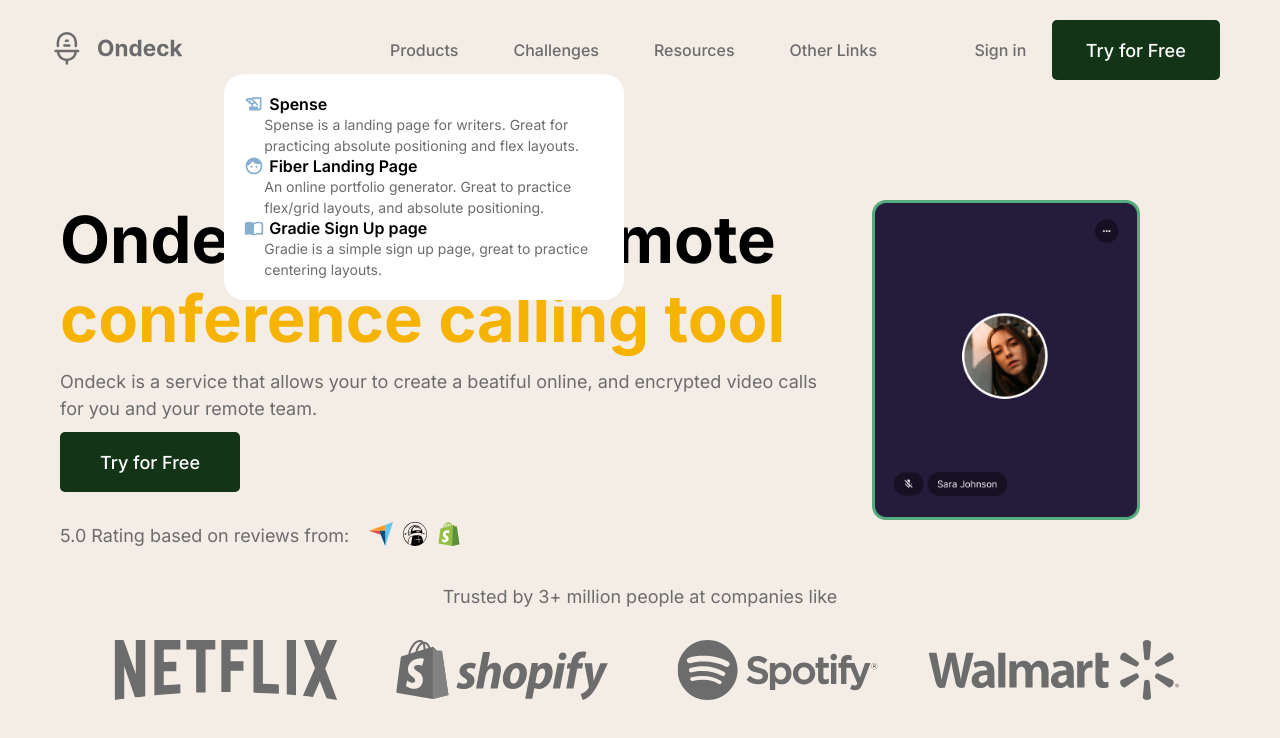
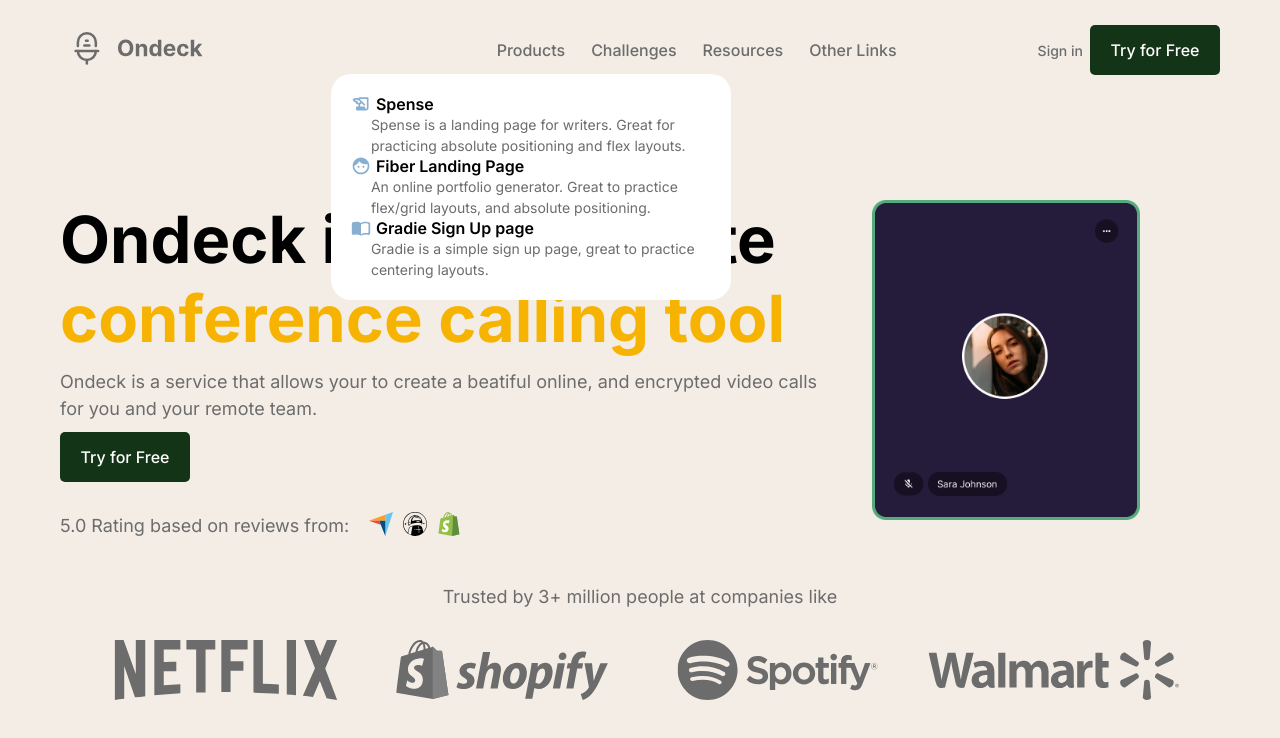
Before and after one commit to Moh0j0jo/ondeck_site, a React (Create React App) app: page / in a window 1280 px wide. Both pictures are taken after a click on the element "Products". Shown: the top 738 px of the page. Built offline with nearby package versions, Linux system fonts and the light colour scheme.

Commit message:
refactor & user interaction on web view

```diff
--- /dev/null
+++ b/src/components/DropdownItems.jsx
@@ -0,0 +1,34 @@
+import SvgComponent from './svgComponent';
+
+
+const DropDownCompItemList = ({ items, className}) => {
+
+
+  return (
+      <div className={className}>
+      {items.map((prop, index) => {
+        return (
+          <div className="product-dropdown-item" key={index}>
+            <div className="product-item-header">
+              <SvgComponent
+                width={20}
+                height={20}
+                url={process.env.PUBLIC_URL + prop.logo}
+              />
+              <a
+                href="http://"
+                target="_blank"
+                rel="noopener noreferrer">
+                {prop.title}
+              </a>
+            </div>
+            <p>{prop.text}</p>
+          </div>
+        )
+      })
+      }
+    </div>
+   );
+}
+
+export default DropDownCompItemList;
--- a/src/components/Navbar.jsx
+++ b/src/components/Navbar.jsx
@@ -1,47 +1,13 @@
-import { useState } from 'react';
+import { useState, useEffect } from 'react';
 import '../styles/Navbar.css'
 import SvgComponent from './svgComponent';
+import DropDownCompItemList from './DropdownItems';
 
 
 const Navbar = () => {
 
   const [isActivedrpd, setDropDownisActive] = useState(false);
   const [isActive, setIsActive] = useState(true);
-  const [isHovered, setHovered] = useState(false);
-
-  let dropdownClick = (e) =>{
-    const elementName = e.currentTarget.id
-
-    if (elementName === 'd0') {
-      setDropDownisActive(!isActivedrpd)
-    }
-  }
-
-  let menubtnClick = (e) =>{
-
-      setIsActive(!isActive);
-
-  }
-
-  const mouseEnter = (e) => {
-    const elementName = e.currentTarget.id
-    const isWebView =  window.innerWidth > 600
-    if(isWebView) {
-      if (elementName === 'd0') {
-        setHovered(true);
-      }
-    }
-  };
-
-
-  const mouseLeave = (e) => {
-    const elementName = e.currentTarget.id
-    if (elementName !== 'd0') {
-      setHovered(false);
-    }
-    console.log(elementName)
-
-  };
 
   const navmenuItems = [
     {
@@ -81,68 +47,89 @@
     }
   ]
 
-  const Navmenu = () => {
+  useEffect(() => {
+    const handleMouseEnter = () => {
+      setDropDownisActive(true);
+    };
+
+    const handleMouseLeave = () => {
+      setDropDownisActive(false);
+    };
+
+    // Attach event listeners when the component mounts
+    const dropdownTrigger = document.getElementById('d0');
+    dropdownTrigger.addEventListener('mouseenter', handleMouseEnter);
+    dropdownTrigger.addEventListener('mouseleave', handleMouseLeave);
+
+    // Cleanup: Remove event listeners when the component unmounts
+    // return () => {
+    //   dropdownTrigger.removeEventListener('mouseenter', handleMouseEnter);
+    //   dropdownTrigger.removeEventListener('mouseleave', handleMouseLeave);
+    // };
+  }, [isActivedrpd]);
+
+
+  let dropdownClick = (e) => {
+    const elementName = e.currentTarget.id
+
+    if (elementName === 'd0') {
+      setDropDownisActive(!isActivedrpd)
+    }
+
+  }
+
+  let menubtnClick = (e) => {
+
+    setIsActive(!isActive);
+
+  }
+
+  const NavMenuItem = ({ navmenuItems }) => {
+
+    let itemClassname = isActivedrpd ? 'product-dropdown active' : 'product-dropdown'
 
     return (
-      <div className={isActive ? "nav-menu" : "nav-menu active"}>
-        {
+
       navmenuItems.map((navItem, index) => {
 
         return (
           <div className="nav-menu-item"
             key={index}
-                id={'d'+index}
+            id={'d' + index}
             onClick={dropdownClick}
-                onMouseEnter={mouseEnter}
-                onMouseLeave={mouseLeave}
+          >
+            <h4>{navItem.label}</h4>
 
-              >
-                {navItem.label}
-                {navItem.dropdownlist.length > 0 && (
-                  <div className={
-                    isActivedrpd || isHovered ? 'product-dropdown active':'product-dropdown'
-                    }
-                  onMouseEnter={mouseEnter}
-                  onMouseLeave={mouseLeave}
-                  >
-                    {navItem.dropdownlist.map((dropdownItem, index) => {
 
-                      return (
-                        <div className="product-dropdown-item" key={index}>
-                          <div className="product-item-header">
-                            <SvgComponent
-                              width={20}
-                              height={20}
-                              url={process.env.PUBLIC_URL + dropdownItem.logo}
+              {(
+                navItem.dropdownlist.length > 0 &&
+                <DropDownCompItemList items={navItem.dropdownlist} className={itemClassname}
                 />
-                            <a
-                              href="http://"
-                              target="_blank"
-                              rel="noopener noreferrer">
-                              {dropdownItem.title}
-                            </a>
-                          </div>
-                          <p>{dropdownItem.text}</p>
+              )}
+
+
+
           </div>
         )
 
-                    })}
-                  </div>
-                )}
-              </div>
+      })
     )
-          })
   }
+
+  const Navmenu = () => {
+    return (
+      <div className={isActive ? "nav-menu" : "nav-menu active"}>
+        <NavMenuItem navmenuItems={navmenuItems} />
         <button
           className='closeBtn'
           onClick={menubtnClick}
         >
         </button>
       </div>
-
     )
 
   }
+
 
   return (
     <div className="navbar">
--- a/src/index.css
+++ b/src/index.css
@@ -8,13 +8,14 @@
 
 
 button {
-  width: 150px;
-  height: 60px;
+  width: 130px;
+  min-width: 100px;
+  height: 50px;
   border-radius: 5px;
   text-align: center;
-  font-size: 19px !important;
   font-weight: 500;
   font-family: var(--font-basic);
+  font-size: minmax(12px, 18px);
   color: var(--drop-down-bg-color);
   background-color: var(--button-active-color);
   position: relative;
--- a/src/styles/App.css
+++ b/src/styles/App.css
@@ -6,10 +6,15 @@
   flex-direction: column;
   align-items: center;
   width: 100%;
-  height: 100dvh;
+  height: 100vh;
   max-width: 1200px;
+  min-width: 375px;
 
 }
 
-@media (min-width: 35em)
-{}
+@media (max-width: 30em)
+{
+  .appwrapper {
+  gap: 50px;
+ }
+}
--- a/src/styles/Home.css
+++ b/src/styles/Home.css
@@ -99,6 +99,7 @@
     width: calc(100vw * 0.38);
   }
 
+
 }
 
 @media (max-width: 25em)
@@ -121,13 +122,6 @@
     font-weight: 500;
   }
 
-  button {
-    width: 120px;
-    height: 45px;
-    font-size: 14px !important;
-    font-weight: 500;
-    margin: 10px;
-  }
 }
 
 @media (min-width: 35em)
@@ -164,13 +158,6 @@
     font-size: 18px;
   }
 
-  button {
-    width: 180px;
-    height: 60px;
-    font-size: 18px !important;
-    font-weight: 500;
-  }
-
   .lower {
     align-items: center;
     gap: 30px;
--- a/src/styles/Navbar.css
+++ b/src/styles/Navbar.css
@@ -5,9 +5,9 @@
   height: 100px;
   display: flex;
   flex-direction: row;
-  gap: 100px;
   align-items: center;
-  padding: 20px 20px 20px 0;
+  justify-content: space-between;
+  padding: 0 20px;
   position: relative;
 }
 
@@ -18,10 +18,11 @@
 .navbar > .signInBtn::before{
   content: 'Sign in';
   color: var(--font-color-basic);
-  font-size: 16px;
+  font-size: 14px;
   position: absolute;
   top: 50%;
-  left:-35%;
+  left:-20%;
+  padding-right: 30px;
   transform: translate(-35%, -50%);
 }
 
@@ -30,12 +31,16 @@
 }
 
 
-.navbar .nav-menu {
+.navbar > .nav-menu {
   display: flex;
-  width: 600px;
+  flex-wrap:wrap-reverse;
+  flex-basis: 400px;
+  width: clamp(300px, 600px, 800px );
   flex-direction: row;
   align-items: center;
-  gap: 55px;
+  justify-content: space-between;
+  gap: 5px;
+  margin: 0px 100px;
   font-weight: 500;
   font-family: var(--font-basic);
   color: var( --font-color-basic);
@@ -46,21 +51,26 @@
   position: relative;
 }
 
-
-
 .product-dropdown {
   display: none;
 }
 
-@media (max-width: 30em)
+@media (max-width: 550px)
 {
-  .navbar > .nav-menu { display: none}
-  .signInBtn { display: none}
+  .navbar > .nav-menu {
+    display: none
+
+  }
+
+  .signInBtn {
+    display: none
+  }
 
   .navbar {
     height: 80px;
     justify-content: space-between;
     position: relative;
+    padding: 20px 20px 20px 0;
   }
 
   .burgermenu {
@@ -77,13 +87,13 @@
     align-items: center;
     justify-content: center;
     gap: 10px;
-    width: 100%;
+    width: 100dvw;
     height: 100dvh;
     background-color: var(--main-bg-color);
     color: var(--font-color-dropdown-header);
     font-size: 19px;
     font-weight: 600;
-
+    margin: 0;
     position: absolute;
     left: 0;
     top: 0;
@@ -129,7 +139,6 @@
 
   }
 
-
   .product-dropdown-item > p {
     font-size: 14px;
   }
@@ -137,11 +146,22 @@
 }
 
 
-@media (min-width: 31em){
+@media (min-width: 550px) and (max-width: 800px) {
+  .signInBtn{
+    font-size: 14px;
+  }
+}
+
+
+@media (min-width: 600px){
 
 .navbar .nav-menu-item:hover {
   display: flex;
   cursor: pointer;
+}
+
+.signInBtn{
+  font-size: 16px;
 }
 
 .product-dropdown.active {
@@ -165,6 +185,7 @@
     align-items: center;
     gap: 5px;
   }
+
   .product-dropdown-item > p {
     font-size: 14px;
     padding-left: 20px;
```
Lines whose indentation alone changed are shown as unchanged.
